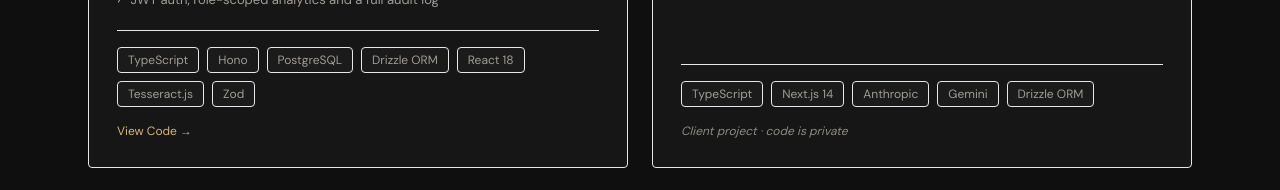
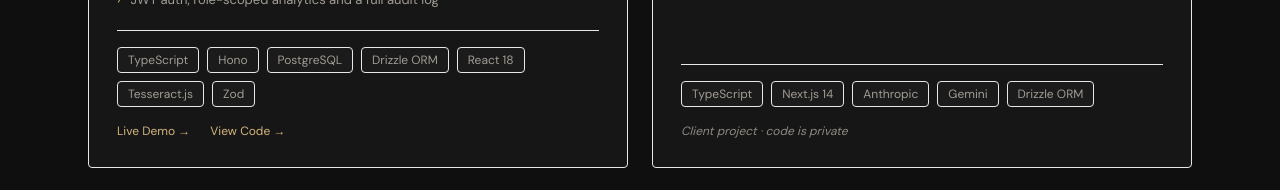
Before and after one commit to priyankakommani/frontend, a React (Vite) app: page /portfolio in a window 1280 px wide. Shown: the part 4160-4350 px from the top of the page. Built offline with nearby package versions, Linux system fonts and the light colour scheme.

Commit message:
PK -- Portfolio: restore Settle live demo link

```diff
--- a/src/components/portfolio.tsx
+++ b/src/components/portfolio.tsx
@@ -120,7 +120,7 @@ const projects: Project[] = [
             "JWT auth, role-scoped analytics and a full audit log",
         ],
         stack: ["TypeScript", "Hono", "PostgreSQL", "Drizzle ORM", "React 18", "Tesseract.js", "Zod"],
-        // Live demo hidden until the demo database is back up: https://settle-six-mu.vercel.app/
+        live: "https://settle-six-mu.vercel.app/",
         github: "https://github.com/priyankakommani/settle",
         image: { src: "/projects/settle.jpg", alt: "Settle sign-in page showing the four steps from trip inbox to settled claim" },
     },
```
